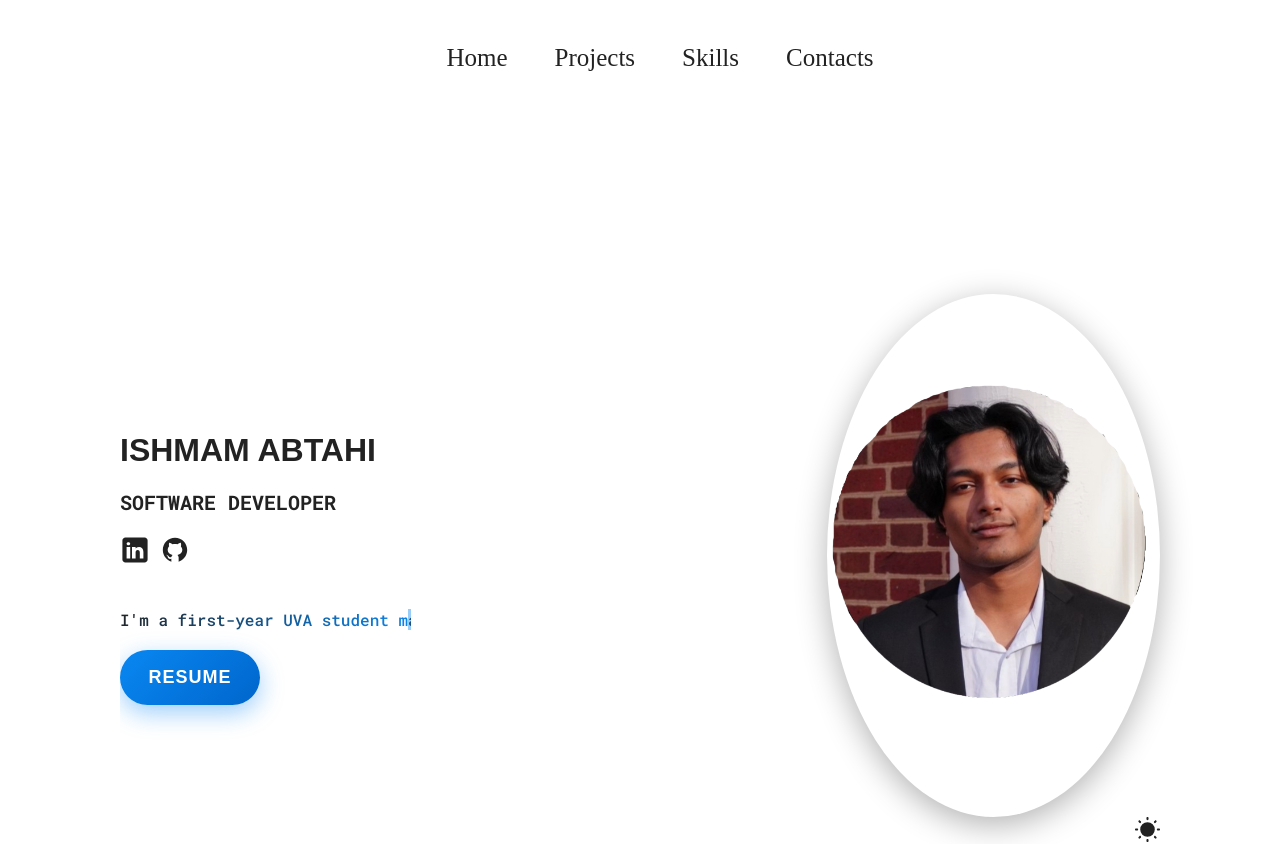
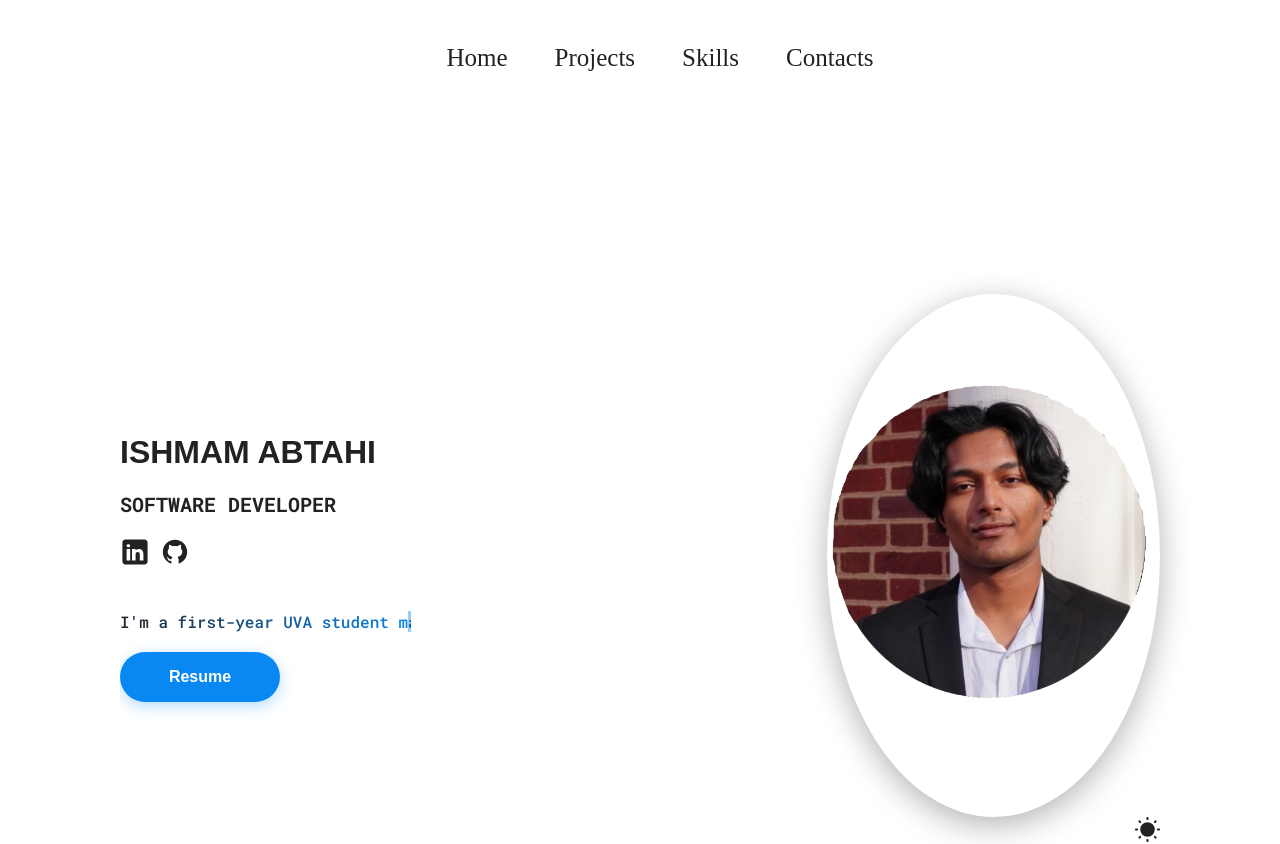
Before and after one commit to IshdoesCoding/Ishmam_Abtahi-Portfolio, a React (Vite) app: page / in a window 1280 px wide. Shown: the top 844 px of the page. Built offline with nearby package versions, Linux system fonts and the light colour scheme; a web font is replaced by a local one.

Commit message:
Fix and improve hero section properly

```diff
--- a/src/App.css
+++ b/src/App.css
@@ -14,7 +14,7 @@
   --background-color: linear-gradient(135deg, #1a1a2e 0%, #16213e 25%, #0f3460 50%, #1a1a2e 75%, #2d1b69 100%);
   --btn-color: #fff;
   --btn-text-color: #1a1a2e;
-  --project-card-bg: rgba(255, 255, 255, 0.95);
+  --project-card-bg: rgba(255, 255, 255, 0.1);
   --text-color: #fff;
   --form-text-color: #fff;
   --footer-text-color: #bbb;
--- a/src/sections/Hero/HeroStyles.module.css
+++ b/src/sections/Hero/HeroStyles.module.css
@@ -9,7 +9,7 @@
     margin-bottom: 60px;
 
     .hero{
-        max-width: 280px;
+        max-width: 320px;
         border-radius: 50%;
         box-shadow: 0 8px 32px rgba(0, 0, 0, 0.3);
         transition: transform 300ms ease-in-out;
@@ -39,30 +39,27 @@
     }
 
     button {
-        background: linear-gradient(135deg, var(--btn-color), #0066cc);
+        background: var(--btn-color);
         color: var(--btn-text-color);
         border: none;
         border-radius: 30px;
-        width: 140px;
-        height: 55px;
-        font-size: 18px;
+        width: 160px;
+        height: 50px;
+        font-size: 16px;
         font-weight: bold;
-        box-shadow: 0 8px 24px rgba(9, 135, 242, 0.4);
+        box-shadow: 0 4px 15px rgba(9, 135, 242, 0.3);
         transition: all 300ms ease-in-out;
-        text-transform: uppercase;
-        letter-spacing: 1px;
     }
 
     button:hover{
-        transform: translateY(-3px) scale(1.05);
-        box-shadow: 0 12px 32px rgba(9, 135, 242, 0.6);
-        background: linear-gradient(135deg, #0066cc, var(--btn-color));
+        transform: translateY(-2px);
+        box-shadow: 0 6px 20px rgba(9, 135, 242, 0.4);
 
     }
 
     button:active {
         transform: translateY(2px);
-        box-shadow: 0 4px 16px rgba(9, 135, 242, 0.3);
+        box-shadow: 0 2px 8px rgba(9, 135, 242, 0.2);
     }
 }
 
--- a/src/sections/Projects/ProjectStyles.module.css
+++ b/src/sections/Projects/ProjectStyles.module.css
@@ -80,8 +80,12 @@
     width: 100%;
     max-width: 600px;
     margin: 20px;
+}
+
+[data-theme='dark'] .projectCard {
+    background-color: rgba(255, 255, 255, 0.1);
     backdrop-filter: blur(10px);
-    border: 1px solid rgba(255, 255, 255, 0.1);
+    border: 1px solid rgba(255, 255, 255, 0.2);
 }
 
 .projectCard:hover {
```
